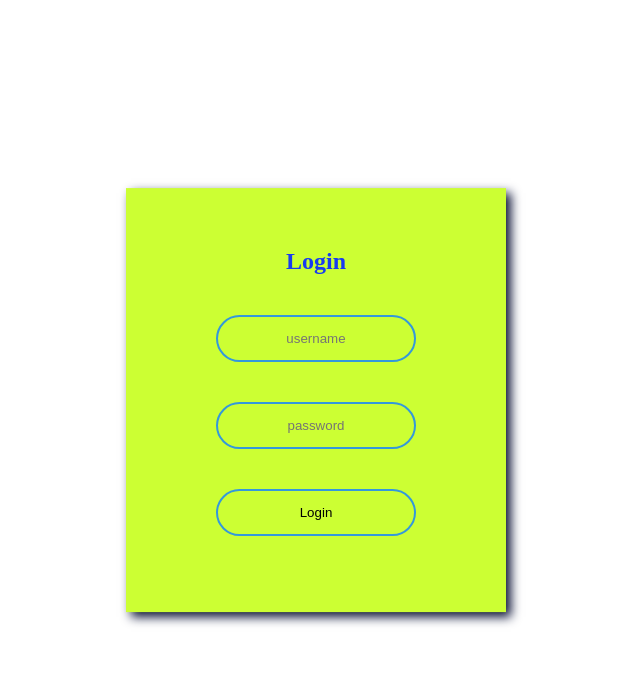
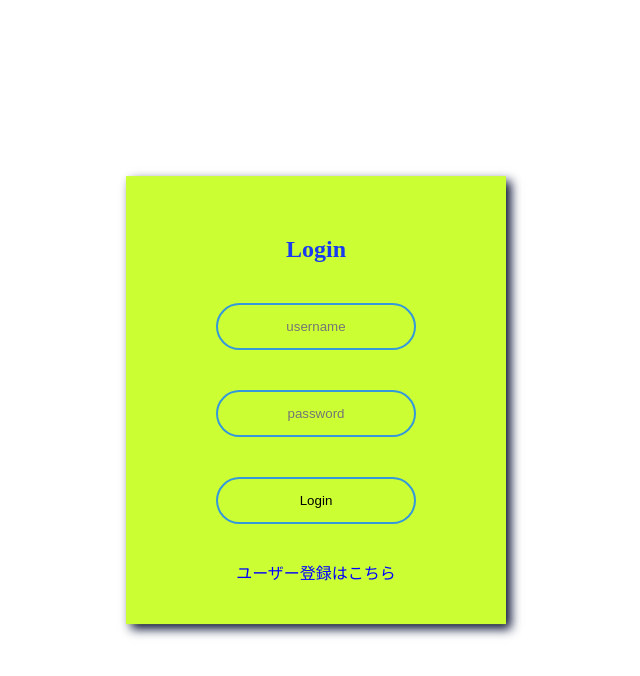
Before and after one commit to shoishizaki/baseball_game_and_practice_notes_web_app, a Django app: page /login/ in a window 1280 px wide. Shown: the top 676 px of the page, without its empty margins (324-964 px from the left). Run offline with Django 3.2, Linux system fonts and the light colour scheme.

Commit message:
Add user registration

```diff
--- a/templates/login.html
+++ b/templates/login.html
@@ -20,4 +20,5 @@
     />
     <input type="submit" name="" value="Login" />
   </form>
+  <a href={% url "sign_up" %}>ユーザー登録はこちら</a>
 </div>
```
